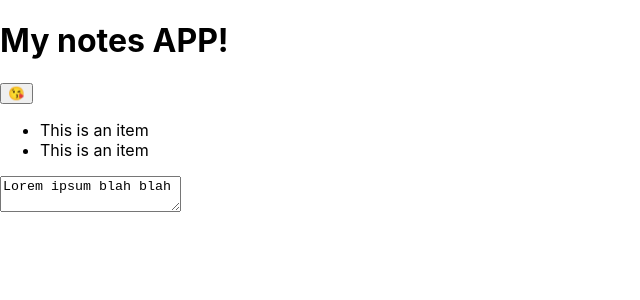
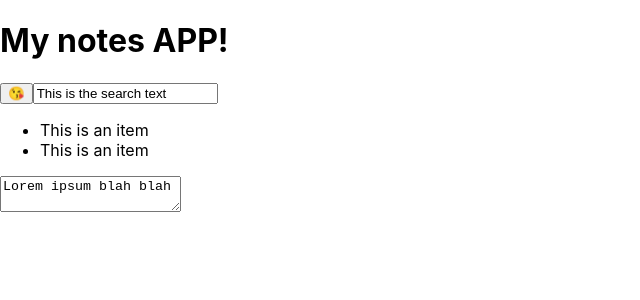
Before and after one commit to aylorbrown/apple-notes-react, a React (Create React App) app: page / in a window 1280 px wide. Shown: the top 300 px of the page, without its empty margins (0-640 px from the left). Built offline with nearby package versions, Linux system fonts and the light colour scheme.

Commit message:
makes search bar a controlled component

```diff
--- a/public/index.html
+++ b/public/index.html
@@ -25,7 +25,8 @@
       Learn how to configure a non-root public URL by running `npm run build`.
     -->
     <title>React App</title>
-  </head>
+  <link rel="stylesheet" href="https://cdnjs.cloudflare.com/ajax/libs/twitter-bootstrap/4.4.1/js/bootstrap.min.js">
+</head>
   <body>
     <noscript>You need to enable JavaScript to run this app.</noscript>
     <div id="root"></div>
--- a/src/NotesApp.js
+++ b/src/NotesApp.js
@@ -2,17 +2,41 @@ import React from 'react';
 import NewNote from './NewNote';
 import NotesList from './NotesList';
 import NotesEditor from './NotesEditor'
+import SearchBar from './SearchBar';
 
 
 export default class NotesApp extends React.Component {
+    constructor(props) {
+        super(props);
+        this.state = {
+            searchText: 'This is the search text'
+        };
+    }
     render() {
         return (
             <div>
                 <h1>My notes APP!</h1>
                 <NewNote />
+                <SearchBar
+                handleChange={this._setSearchText}
+                text={this.state.searchText}/>
                 <NotesList />
                 <NotesEditor />
             </div>
         )
     }
+
+    // helper functions (methods that mofidy state) always are in the same
+    // class as where state is defined
+    _setSearchText = (searchText) => {
+        // first argument is an object, second is a callback function/anonymous
+        // function
+        this.setState({
+            searchText
+        }, () => {
+            console.log('updated search text')
+        });
+    }
+
+
 }
--- a/src/SearchBar.js
+++ b/src/SearchBar.js
@@ -0,0 +1,21 @@
+import React from 'react';
+
+SearchBar.defaultProps = {
+    text: 'default'
+}
+
+// destructuring
+export default function SearchBar({
+    text,
+    handleChange
+
+}) {
+    return (
+        <input
+        onChange={(event) => {
+            handleChange(event.target.value)
+        }}
+        value={text}
+        />
+    );
+}
```
Also changed, not shown: 1 other file (tests, documents, lock files or other folders).
